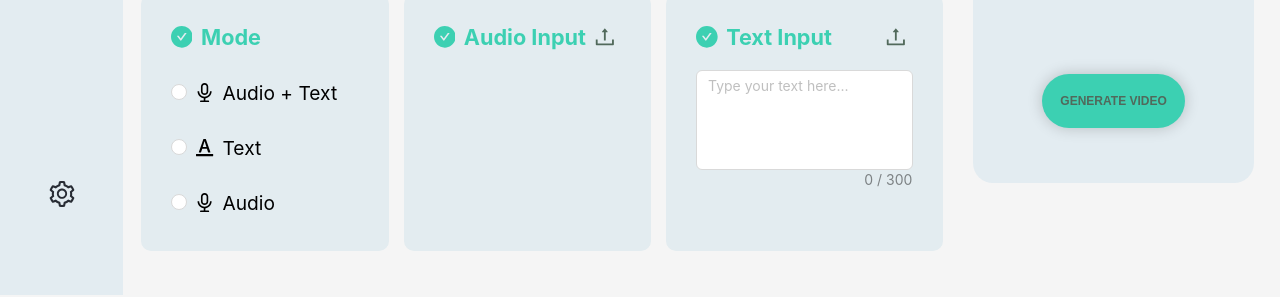
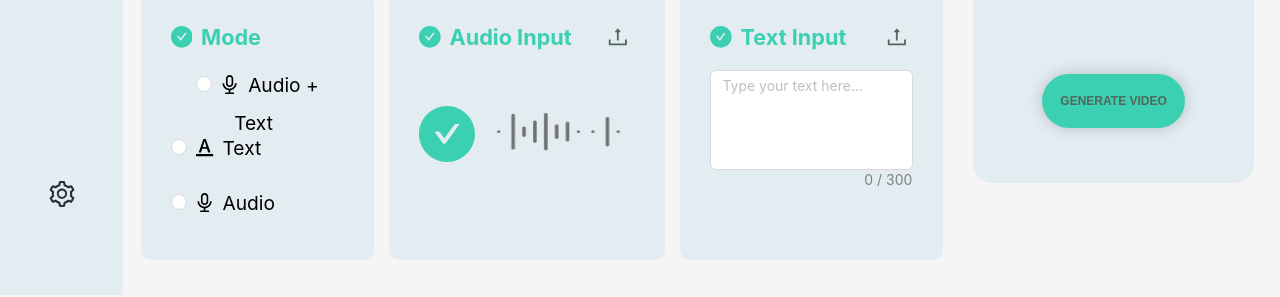
Before and after one commit to RitinDev/emotech-frontend-task, a React (Create React App) app: page / in a window 1280 px wide. Shown: the part 545-842 px from the top of the page. Built offline with nearby package versions, Linux system fonts and the light colour scheme.

Commit message:
Finish Audio Input Box + Styling

```diff
--- a/src/components/CenterStage.css
+++ b/src/components/CenterStage.css
@@ -113,3 +113,28 @@
 .ant-radio-wrapper .ant-radio-checked::after {
     border: 1px solid #3cd0b2 !important;
 }
+
+.audio-input-block-content {
+    display: flex;
+    flex-direction: row;
+    align-items: center;
+    justify-content: space-between;
+    gap: 10px;
+
+    width: 100%;
+    height: 100%;
+}
+
+.big-check {
+    color: #3cd0b2;
+    font-size: 3.5rem;
+    position: relative;
+    bottom: 10%;
+
+    cursor: pointer;
+}
+
+.big-check:hover {
+    filter: brightness(1.1);
+    transition: filter 0.1s linear;
+}
--- a/src/components/CenterStage.js
+++ b/src/components/CenterStage.js
@@ -1,5 +1,6 @@
 import './CenterStage.css'
 import MicImage from '../images/mic.png'
+import AudioWaves from '../images/audio-waves.png'
 
 import { useState } from 'react';
 import { CaretLeftFilled, CheckCircleFilled, AudioOutlined, FontColorsOutlined, UploadOutlined } from '@ant-design/icons';
@@ -69,7 +70,14 @@ const CenterStage = ({ imageList, setImageList, imageIndex, setImageIndex }) =>
                 </div>
                 <div className='input-block two'>
                     <span className='input-block-title two'><CheckCircleFilled className='check' />Audio Input<UploadOutlined className='upload-button' /></span>
-
+                    <div className='audio-input-block-content'>
+                        <CheckCircleFilled className='big-check' />
+                        <Image
+                        className='audio-waves'
+                        src={AudioWaves}
+                        width='80%' height='70%'
+                        preview={false} />
+                    </div>
                 </div>
                 <div className='input-block three'>
                     <span className='input-block-title three'><CheckCircleFilled className='check' />Text Input <UploadOutlined className='upload-button' /></span>
--- a/src/components/RightSidebar.css
+++ b/src/components/RightSidebar.css
@@ -167,6 +167,6 @@ input.ant-input:focus {
 }
 
 .generate-video-button:hover {
-  background: #52d9be;
-  color: #51695b;
+  filter: brightness(1.1);
+  transition: filter 0.2s ease-in-out;
 }
```
Also changed, not shown: src/images/audio-waves.png (added).
